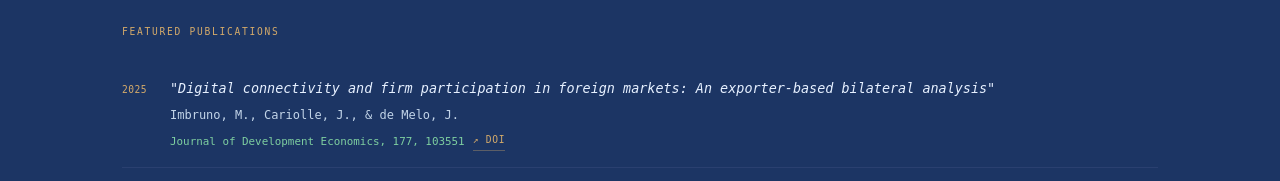
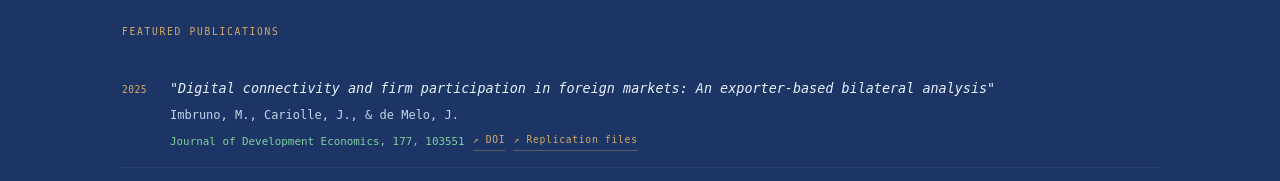
Before and after one commit to joelcariolle/joelcariolle.github.io, a plain HTML site: page index.html in a window 1280 px wide. Shown: the part 1860-2041 px from the top of the page. Drawn offline with nearby package versions, Linux system fonts and the light colour scheme; a web font is replaced by a local one.

Commit message:
Add replication files link (Zenodo) to the JDE 2025 paper
Co-Authored-By: Claude Opus 5.5 <noreply@anthropic.com>

```diff
--- a/index.html
+++ b/index.html
@@ -607,7 +607,7 @@
           <p class="pub-authors">Imbruno, M., Cariolle, J., &amp; de Melo, J.</p>
           <div class="pub-meta">
             <span class="pub-venue">Journal of Development Economics, 177, 103551</span>
-            <a href="https://doi.org/10.1016/j.jdeveco.2025.103551" target="_blank" rel="noopener" class="pub-link">↗ DOI</a>
+            <a href="https://doi.org/10.1016/j.jdeveco.2025.103551" target="_blank" rel="noopener" class="pub-link">↗ DOI</a><a href="https://zenodo.org/records/24191637" target="_blank" rel="noopener" class="pub-link">↗ Replication files</a>
           </div>
         </div>
       </div>
@@ -692,7 +692,7 @@
       <div class="pub-entry"><span class="pub-year">2025</span><div class="pub-body">
         <p class="pub-title">"Digital connectivity and firm participation in foreign markets: An exporter-based bilateral analysis"</p>
         <p class="pub-authors">Imbruno, M., Cariolle, J., &amp; de Melo, J.</p>
-        <div class="pub-meta"><span class="pub-venue">Journal of Development Economics, 177, 103551</span><a href="https://doi.org/10.1016/j.jdeveco.2025.103551" target="_blank" rel="noopener" class="pub-link">↗ DOI</a></div>
+        <div class="pub-meta"><span class="pub-venue">Journal of Development Economics, 177, 103551</span><a href="https://doi.org/10.1016/j.jdeveco.2025.103551" target="_blank" rel="noopener" class="pub-link">↗ DOI</a><a href="https://zenodo.org/records/24191637" target="_blank" rel="noopener" class="pub-link">↗ Replication files</a></div>
       </div></div>
 
       <div class="pub-entry"><span class="pub-year">2024</span><div class="pub-body">
@@ -768,7 +768,7 @@
   <div id="filter-digital" class="filter-section">
     <div class="wrap">
       <p class="group-label">Peer-Reviewed Articles</p>
-      <div class="pub-entry"><span class="pub-year">2025</span><div class="pub-body"><p class="pub-title">"Digital connectivity and firm participation in foreign markets: An exporter-based bilateral analysis"</p><p class="pub-authors">Imbruno, M., Cariolle, J., &amp; de Melo, J.</p><div class="pub-meta"><span class="pub-venue">Journal of Development Economics, 177, 103551</span><span class="badge badge-gold">In Press</span><a href="https://doi.org/10.1016/j.jdeveco.2025.103551" target="_blank" rel="noopener" class="pub-link">↗ DOI</a></div></div></div>
+      <div class="pub-entry"><span class="pub-year">2025</span><div class="pub-body"><p class="pub-title">"Digital connectivity and firm participation in foreign markets: An exporter-based bilateral analysis"</p><p class="pub-authors">Imbruno, M., Cariolle, J., &amp; de Melo, J.</p><div class="pub-meta"><span class="pub-venue">Journal of Development Economics, 177, 103551</span><span class="badge badge-gold">In Press</span><a href="https://doi.org/10.1016/j.jdeveco.2025.103551" target="_blank" rel="noopener" class="pub-link">↗ DOI</a><a href="https://zenodo.org/records/24191637" target="_blank" rel="noopener" class="pub-link">↗ Replication files</a></div></div></div>
       <div class="pub-entry"><span class="pub-year">2024</span><div class="pub-body"><p class="pub-title">"How internet helped firms cope with COVID-19"</p><p class="pub-authors">Cariolle, J. &amp; Leon, F.</p><div class="pub-meta"><span class="pub-venue">Revue Economique, 75(4), 793–834</span><a href="https://shs.cairn.info/revue-economique-2024-4-page-793" target="_blank" rel="noopener" class="pub-link">↗ Link</a></div></div></div>
       <div class="pub-entry"><span class="pub-year">2024</span><div class="pub-body"><p class="pub-title">"Misinformation technology: Internet use and political misperceptions in Africa"</p><p class="pub-authors">Cariolle, J., Elkhateeb, Y., &amp; Maurel, M.</p><div class="pub-meta"><span class="pub-venue">Journal of Comparative Economics, 52(2), 400–433</span><a href="https://doi.org/10.1016/j.jce.2024.01.002" target="_blank" rel="noopener" class="pub-link">↗ DOI</a></div></div></div>
       <div class="pub-entry"><span class="pub-year">2023</span><div class="pub-body"><p class="pub-title">"Digital Connectedness and Exports Upgrading: Is Sub-Saharan Africa Catching Up?"</p><p class="pub-authors">Cariolle, J. &amp; Da Piedade, C.</p><div class="pub-meta"><span class="pub-venue">The World Economy, 46(11), 3325–3344</span><a href="https://doi.org/10.1111/twec.13501" target="_blank" rel="noopener" class="pub-link">↗ DOI</a></div></div></div>
@@ -970,7 +970,7 @@
 
       <div class="cv-pub-entry">
         <strong>Imbruno, M., Cariolle, J., &amp; de Melo, J.</strong> (2025). "Digital connectivity and firm participation in foreign markets: An exporter-based bilateral analysis," <em>Journal of Development Economics</em>, 177, 103551.
-        <a href="https://doi.org/10.1016/j.jdeveco.2025.103551" target="_blank" rel="noopener" class="pub-link" style="margin-left:0.5rem;">↗ DOI</a>
+        <a href="https://doi.org/10.1016/j.jdeveco.2025.103551" target="_blank" rel="noopener" class="pub-link" style="margin-left:0.5rem;">↗ DOI</a><a href="https://zenodo.org/records/24191637" target="_blank" rel="noopener" class="pub-link" style="margin-left:0.5rem;">↗ Replication files</a>
       </div>
 
       <div class="cv-pub-entry">
```
